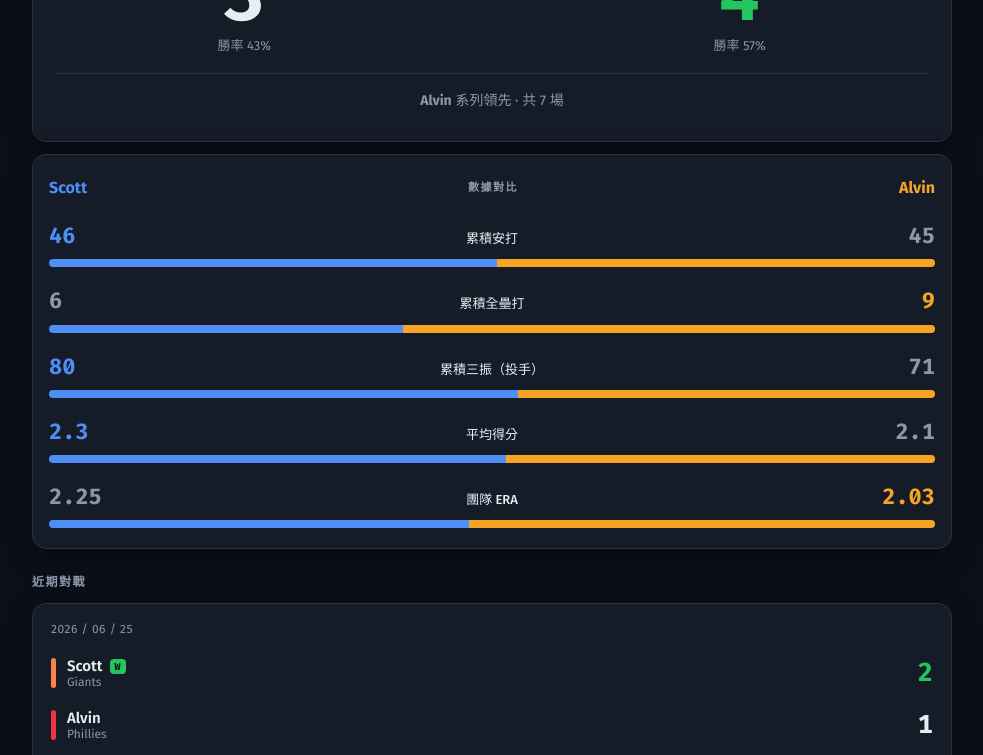
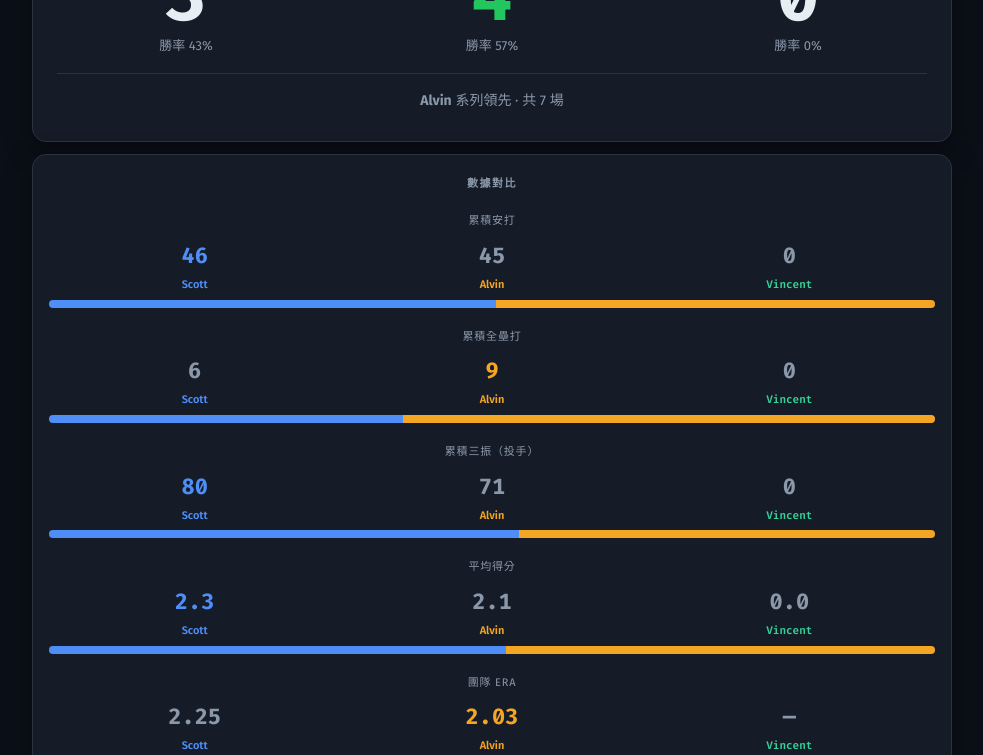
Before and after one commit to Olddsun/mlb-tracker, a plain HTML site: page index.html in a window 1280 px wide. Shown: the part 190-945 px from the top of the page, without its empty margins (148-1131 px from the left). Drawn offline with Linux system fonts and the light colour scheme.

Commit message:
Add Vincent as third player, redesign compare card for 3 players

```diff
--- a/css/styles.css
+++ b/css/styles.css
@@ -14,6 +14,7 @@
   --gold: #f5a524;
   --scott: #4f8ef7;
   --alvin: #f5a524;
+  --vincent: #34d399;
   --radius: 14px;
   --shadow: 0 8px 28px rgba(0, 0, 0, 0.35);
   --safe-b: env(safe-area-inset-bottom, 0px);
@@ -85,25 +86,29 @@ main { padding-top: 18px; }
 .h2h-player .wr { color: var(--muted); font-size: 13px; margin-top: 4px; }
 .h2h-player .name.scott { color: var(--scott); }
 .h2h-player .name.alvin { color: var(--alvin); }
+.h2h-player .name.vincent { color: var(--vincent); }
 .h2h-player.leader .wins { color: var(--win); }
 
 /* ---------- Player comparison ---------- */
 .compare { padding: 20px 16px; box-shadow: var(--shadow); margin-top: 12px; }
-.cmp-names { display: flex; justify-content: space-between; align-items: center; margin-bottom: 18px; font-weight: 700; font-size: 16px; }
-.cmp-names .s { color: var(--scott); }
-.cmp-names .a { color: var(--alvin); }
-.cmp-names .mid { color: var(--muted); font-size: 11px; font-weight: 600; letter-spacing: 1.5px; text-transform: uppercase; }
-.cmp-stat { margin-bottom: 16px; }
+.cmp-title { text-align: center; color: var(--muted); font-size: 11px; font-weight: 600; letter-spacing: 1.5px; text-transform: uppercase; margin-bottom: 20px; }
+.cmp-stat { margin-bottom: 20px; }
 .cmp-stat:last-child { margin-bottom: 0; }
-.cmp-vals { display: flex; justify-content: space-between; align-items: baseline; margin-bottom: 6px; gap: 8px; }
-.cmp-vals .v { font-family: 'Fira Code', monospace; font-size: 22px; font-weight: 700; color: var(--muted); flex: none; min-width: 44px; }
-.cmp-vals .v.r { text-align: right; }
-.cmp-vals .v.lead-s { color: var(--scott); }
-.cmp-vals .v.lead-a { color: var(--alvin); }
-.cmp-vals .lab { font-size: 13px; color: var(--text); font-weight: 500; text-align: center; flex: 1; }
+.cmp-lab { font-size: 11px; color: var(--muted); text-align: center; margin-bottom: 8px; text-transform: uppercase; letter-spacing: .8px; }
+.cmp-cols { display: flex; gap: 6px; margin-bottom: 6px; }
+.cmp-col { flex: 1; text-align: center; }
+.cmp-col .v { font-family: 'Fira Code', monospace; font-size: 22px; font-weight: 700; color: var(--muted); display: block; }
+.cmp-col .pname { font-size: 11px; color: var(--muted); margin-top: 3px; display: block; font-weight: 600; }
+.cmp-col .pname.s { color: var(--scott); }
+.cmp-col .pname.a { color: var(--alvin); }
+.cmp-col .pname.v { color: var(--vincent); }
+.cmp-col.lead-s .v { color: var(--scott); }
+.cmp-col.lead-a .v { color: var(--alvin); }
+.cmp-col.lead-v .v { color: var(--vincent); }
 .cmp-bar { height: 8px; border-radius: 4px; background: var(--surface-2); display: flex; overflow: hidden; }
 .cmp-bar .seg-s { background: var(--scott); transition: width .3s; }
 .cmp-bar .seg-a { background: var(--alvin); transition: width .3s; }
+.cmp-bar .seg-v { background: var(--vincent); transition: width .3s; }
 .h2h-vs { font-size: clamp(15px, 4vw, 22px); font-weight: 700; color: var(--muted); flex: none; }
 .h2h-sub { text-align: center; color: var(--muted); font-size: 14px; margin-top: 16px; padding-top: 16px; border-top: 1px solid var(--border); }
 
--- a/data/games.json
+++ b/data/games.json
@@ -1,5 +1,5 @@
 {
-  "players": ["Scott", "Alvin"],
+  "players": ["Scott", "Alvin", "Vincent"],
   "games": [
     {
       "id": "2026-06-18-01",
--- a/js/app.js
+++ b/js/app.js
@@ -1,6 +1,6 @@
 /* ============ MLB The Show Tracker — app logic ============ */
 
-const PLAYERS = ['Scott', 'Alvin'];
+const PLAYERS = ['Scott', 'Alvin', 'Vincent'];
 
 // 球隊代表色（在深色背景上看得清楚的版本）
 const TEAM_COLORS = {
@@ -36,7 +36,8 @@ const fmtDate = (d) => { const [y, m, day] = d.split('-'); return `${y} / ${m} /
 /* ---------- aggregations ---------- */
 function headToHead() {
   const base = DATA.baseline?.wins || {};
-  const wins = { Scott: base.Scott || 0, Alvin: base.Alvin || 0 };
+  const wins = {};
+  PLAYERS.forEach(p => wins[p] = base[p] || 0);
   DATA.games.forEach(g => { if (wins[g.winner] != null) wins[g.winner]++; });
   const total = (DATA.baseline?.games || 0) + DATA.games.length;
   return { wins, total };
@@ -117,7 +118,9 @@ function pitchingByOwner() {
 function viewHome() {
   if (!DATA.games.length) return `<div class="empty">還沒有任何對戰紀錄，貼 box score 給 Claude 就會出現在這。</div>`;
   const { wins, total } = headToHead();
-  const leader = wins.Scott === wins.Alvin ? null : (wins.Scott > wins.Alvin ? 'Scott' : 'Alvin');
+  const maxWins = Math.max(...PLAYERS.map(p => wins[p]));
+  const leaders = PLAYERS.filter(p => wins[p] === maxWins && wins[p] > 0);
+  const leader = leaders.length === 1 ? leaders[0] : null;
   const wr = (p) => total ? Math.round(wins[p] / total * 100) : 0;
 
   const playerBlock = (p) => `
@@ -130,12 +133,10 @@ function viewHome() {
   return `
     <div class="card h2h">
       <div class="h2h-top">
-        ${playerBlock('Scott')}
-        <div class="h2h-vs">VS</div>
-        ${playerBlock('Alvin')}
+        ${PLAYERS.map(playerBlock).join('')}
       </div>
       <div class="h2h-sub">
-        ${leader ? `<b>${leader}</b> 系列領先` : '兩人平手'} · 共 ${total} 場
+        ${leader ? `<b>${leader}</b> 系列領先` : '暫無領先'} · 共 ${total} 場
       </div>
     </div>
 
@@ -150,42 +151,53 @@ function compareCard() {
   const t = playerTotals();
   const eraNum = (p) => t[p].outs > 0 ? t[p].er * 27 / t[p].outs : null;
   const avgRun = (p) => t[p].games ? t[p].runs / t[p].games : 0;
+  const P_CLR = ['s', 'a', 'v'];
 
   const stats = [
-    { lab: '累積安打', s: t.Scott.h, a: t.Alvin.h },
-    { lab: '累積全壘打', s: t.Scott.hr, a: t.Alvin.hr },
-    { lab: '累積三振（投手）', s: t.Scott.so, a: t.Alvin.so },
-    { lab: '平均得分', s: avgRun('Scott'), a: avgRun('Alvin'), dp: 1 },
-    { lab: '團隊 ERA', s: eraNum('Scott'), a: eraNum('Alvin'), dp: 2, lowerBetter: true }
+    { lab: '累積安打', vals: PLAYERS.map(p => t[p].h) },
+    { lab: '累積全壘打', vals: PLAYERS.map(p => t[p].hr) },
+    { lab: '累積三振（投手）', vals: PLAYERS.map(p => t[p].so) },
+    { lab: '平均得分', vals: PLAYERS.map(p => avgRun(p)), dp: 1 },
+    { lab: '團隊 ERA', vals: PLAYERS.map(p => eraNum(p)), dp: 2, lowerBetter: true }
   ];
 
   const rows = stats.map(st => {
-    const sNum = st.s, aNum = st.a;
     const fmt = (v) => v == null ? '—' : (st.dp != null ? v.toFixed(st.dp) : v);
-    const sDisp = fmt(sNum), aDisp = fmt(aNum);
-    // 排名與長條（lowerBetter 時，數值低者領先、長條較長）
-    let lead = '', sw, aw;
-    if (sNum == null || aNum == null) { sw = aw = 1; }
-    else if (st.lowerBetter) {
-      lead = sNum < aNum ? 's' : aNum < sNum ? 'a' : '';
-      sw = aNum; aw = sNum; // 反向加權
-    } else {
-      lead = sNum > aNum ? 's' : aNum > sNum ? 'a' : '';
-      sw = sNum; aw = aNum;
+
+    // 找領先者（有效值中最佳，不並列才標色）
+    const valid = st.vals.map((v, i) => v != null ? { v, i } : null).filter(Boolean);
+    let leaderIdx = -1;
+    if (valid.length > 0) {
+      const best = st.lowerBetter
+        ? valid.reduce((b, c) => c.v < b.v ? c : b)
+        : valid.reduce((b, c) => c.v > b.v ? c : b);
+      if (valid.filter(x => x.v === best.v).length === 1) leaderIdx = best.i;
     }
-    const sPct = (sw + aw) > 0 ? sw / (sw + aw) * 100 : 50;
+
+    // 長條比例（lowerBetter 用倒數加權）
+    const barW = st.vals.map(v => v == null ? 0 : st.lowerBetter ? (v > 0 ? 1 / v : 0) : v);
+    const total = barW.reduce((s, v) => s + v, 0);
+    const pcts = total > 0 ? barW.map(v => v / total * 100) : barW.map(() => 100 / PLAYERS.length);
+
+    const cols = PLAYERS.map((p, i) => `
+      <div class="cmp-col${leaderIdx === i ? ' lead-' + P_CLR[i] : ''}">
+        <span class="v">${fmt(st.vals[i])}</span>
+        <span class="pname ${P_CLR[i]}">${p}</span>
+      </div>`).join('');
+
+    const segs = PLAYERS.map((p, i) =>
+      `<span class="seg-${P_CLR[i]}" style="width:${pcts[i].toFixed(1)}%"></span>`
+    ).join('');
+
     return `<div class="cmp-stat">
-        <div class="cmp-vals">
-          <span class="v ${lead === 's' ? 'lead-s' : ''}">${sDisp}</span>
-          <span class="lab">${st.lab}</span>
-          <span class="v r ${lead === 'a' ? 'lead-a' : ''}">${aDisp}</span>
-        </div>
-        <div class="cmp-bar"><span class="seg-s" style="width:${sPct}%"></span><span class="seg-a" style="width:${100 - sPct}%"></span></div>
+        <div class="cmp-lab">${st.lab}</div>
+        <div class="cmp-cols">${cols}</div>
+        <div class="cmp-bar">${segs}</div>
       </div>`;
   }).join('');
 
   return `<div class="card compare">
-      <div class="cmp-names"><span class="s">Scott</span><span class="mid">數據對比</span><span class="a">Alvin</span></div>
+      <div class="cmp-title">數據對比</div>
       ${rows}
     </div>`;
 }
```
